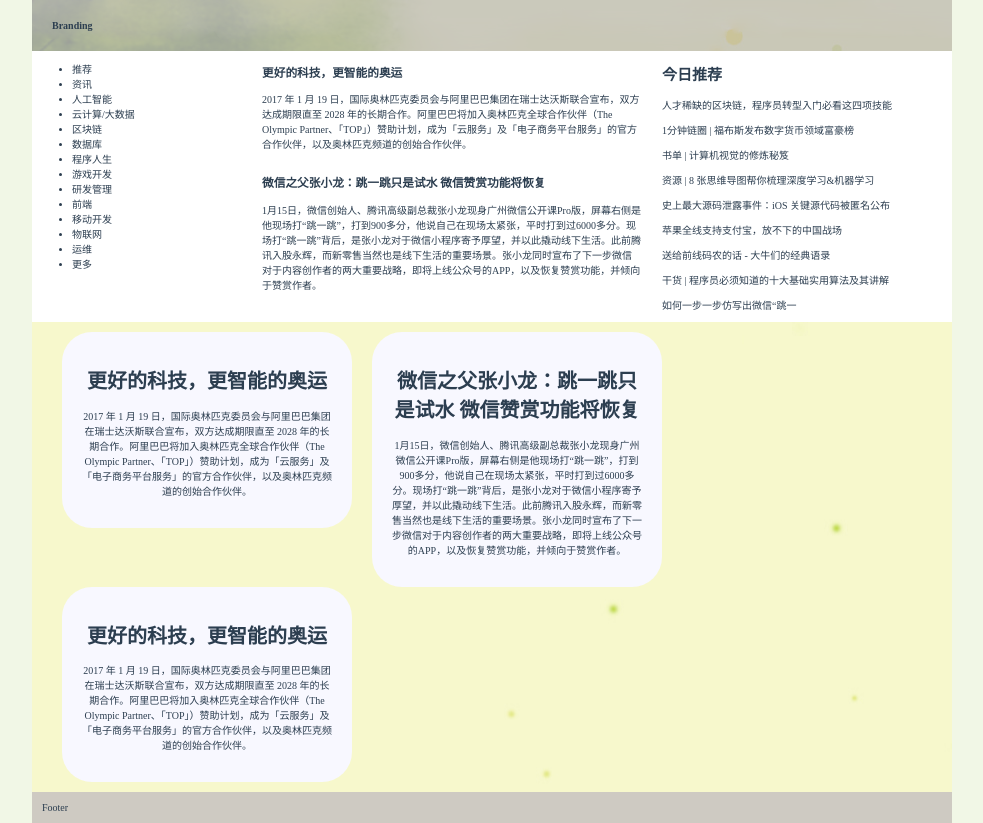
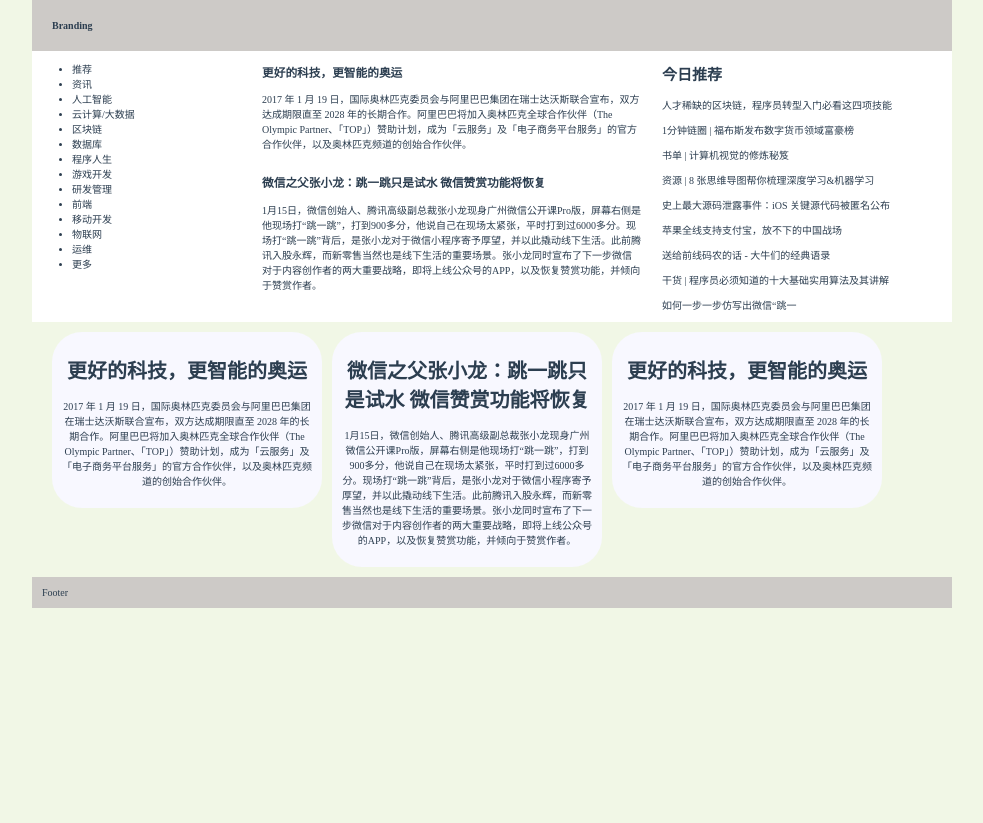
Before and after one commit to snow0119/first-demo-vue, a Vue app: page /#/blog-index in a window 1280 px wide. Shown: the whole page, without its empty margins (148-1131 px from the left). After the commit the page ends 800 px from the top, so only its background shows below. Built offline with nearby package versions, Linux system fonts and the light colour scheme.

Commit message:
add three columns

```diff
--- a/src/views/BlogIndex.vue
+++ b/src/views/BlogIndex.vue
@@ -66,7 +66,7 @@
     max-width 95%
     overflow hidden
     text-align left
-    background-image url("../assets/background.jpg")
+    background-image url("../assets/background.jpg") no-repeat
 
     header
       padding 2em
@@ -100,14 +100,17 @@
       overflow hidden
 
       .box
-        width 290px
+        width 30%
         float left
-        padding 20px
+        padding 1em
         display inline
-        margin-left 20px
+        margin-left 1em
         text-align center
-        border-radius 3em
+        border-radius 30px
         background-color ghostwhite
+
+        &:first-child
+          margin-left none
 
     footer
       padding 1em
```
